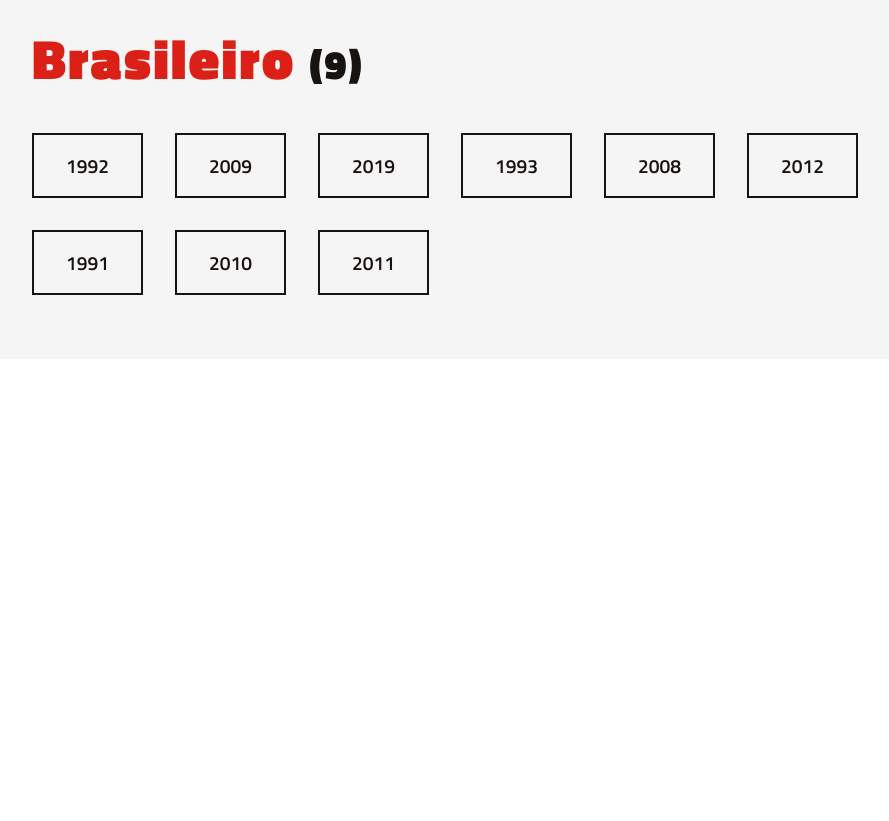
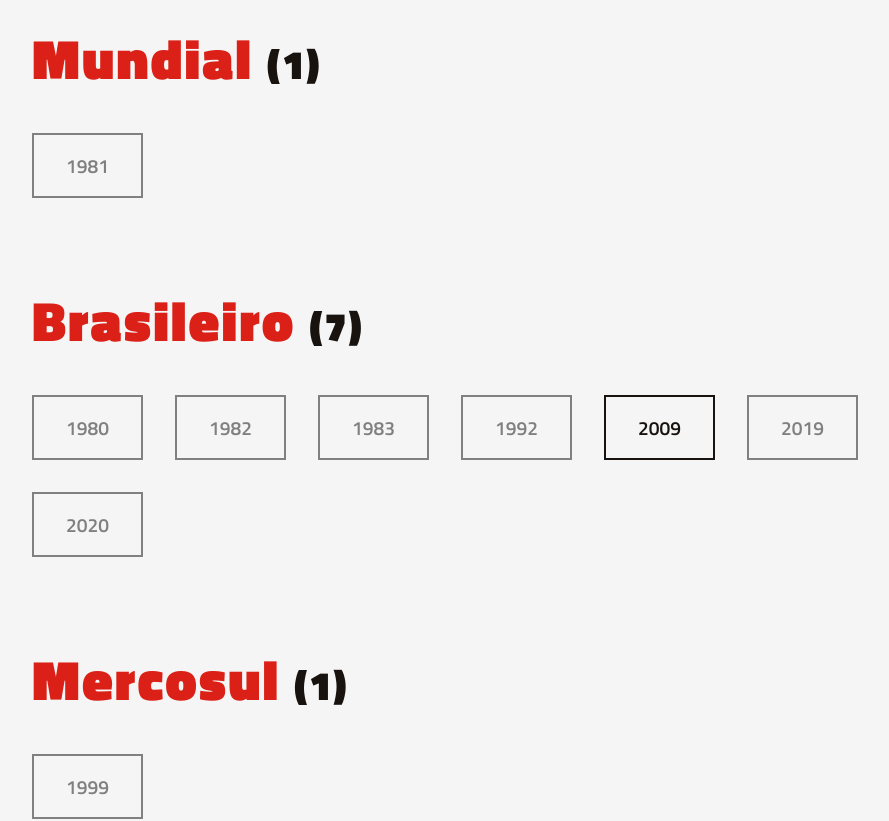
Before and after one commit to BrenoFischer/flamengo-titles, a React (Vite) app: page / in a window 1280 px wide. Shown: the part 1060-1881 px from the top of the page, without its empty margins (128-1017 px from the left). Before the commit the page ends 1419 px from the top, so only its background shows below. Built offline with nearby package versions, Linux system fonts and the light colour scheme.

Commit message:
add more championship categories and link not allowed for specific non implemented years

```diff
--- a/src/components/AllTitles/index.tsx
+++ b/src/components/AllTitles/index.tsx
@@ -6,17 +6,71 @@ import { LanguageContext } from '../../contexts/LanguageContext'
 export default function AllTitles() {
   const { activeLanguage } = useContext(LanguageContext)
 
-  const libertadoresTitles = ['1981', '2019', '2022']
+  const libertadoresTitles = [
+    { year: '1981', disabledLink: false },
+    { year: '2019', disabledLink: false },
+    { year: '2022', disabledLink: false },
+  ]
+
+  const worldTitles = [{ year: '1981', disabledLink: true }]
+
   const brasileiroTitles = [
-    '1992',
-    '2009',
-    '2019',
-    '1993',
-    '2008',
-    '2012',
-    '1991',
-    '2010',
-    '2011',
+    { year: '1980', disabledLink: true },
+    { year: '1982', disabledLink: true },
+    { year: '1983', disabledLink: true },
+    { year: '1992', disabledLink: true },
+    { year: '2009', disabledLink: false },
+    { year: '2019', disabledLink: true },
+    { year: '2020', disabledLink: true },
+  ]
+
+  const mercosulTitles = [{ year: '1999', disabledLink: true }]
+
+  const copaDoBrasilTitles = [
+    { year: '1990', disabledLink: true },
+    { year: '2006', disabledLink: true },
+    { year: '2013', disabledLink: true },
+    { year: '2022', disabledLink: true },
+  ]
+
+  const cariocaTitles = [
+    { year: '1914', disabledLink: true },
+    { year: '1915', disabledLink: true },
+    { year: '1920', disabledLink: true },
+    { year: '1921', disabledLink: true },
+    { year: '1925', disabledLink: true },
+    { year: '1927', disabledLink: true },
+    { year: '1939', disabledLink: true },
+    { year: '1942', disabledLink: true },
+    { year: '1943', disabledLink: true },
+    { year: '1944', disabledLink: true },
+    { year: '1953', disabledLink: true },
+    { year: '1954', disabledLink: true },
+    { year: '1955', disabledLink: true },
+    { year: '1963', disabledLink: true },
+    { year: '1965', disabledLink: true },
+    { year: '1972', disabledLink: true },
+    { year: '1974', disabledLink: true },
+    { year: '1978', disabledLink: true },
+    { year: '1979', disabledLink: true },
+    { year: '1979.2', disabledLink: true },
+    { year: '1981', disabledLink: true },
+    { year: '1986', disabledLink: true },
+    { year: '1991', disabledLink: true },
+    { year: '1996', disabledLink: true },
+    { year: '1999', disabledLink: true },
+    { year: '2000', disabledLink: true },
+    { year: '2001', disabledLink: true },
+    { year: '2004', disabledLink: true },
+    { year: '2007', disabledLink: true },
+    { year: '2008', disabledLink: true },
+    { year: '2009', disabledLink: true },
+    { year: '2011', disabledLink: true },
+    { year: '2014', disabledLink: true },
+    { year: '2017', disabledLink: true },
+    { year: '2019', disabledLink: true },
+    { year: '2020', disabledLink: true },
+    { year: '2021', disabledLink: true },
   ]
 
   return (
@@ -28,7 +82,11 @@ export default function AllTitles() {
       </h1>
       <ul>
         <TitleCategory category="Libertadores" titles={libertadoresTitles} />
+        <TitleCategory category="Mundial" titles={worldTitles} />
         <TitleCategory category="Brasileiro" titles={brasileiroTitles} />
+        <TitleCategory category="Mercosul" titles={mercosulTitles} />
+        <TitleCategory category="Copa do Brasil" titles={copaDoBrasilTitles} />
+        <TitleCategory category="Carioca" titles={cariocaTitles} />
       </ul>
     </AllTitlesContainer>
   )
--- a/src/components/AllTitles/styles.ts
+++ b/src/components/AllTitles/styles.ts
@@ -14,7 +14,7 @@ export const AllTitlesContainer = styled.main`
   }
 
   ul {
-    background-color: #f5f5f5;
+    background-color: ${(props) => props.theme.gray};
     padding: 4rem 10rem;
   }
 `
--- a/src/components/TitleCategory/index.tsx
+++ b/src/components/TitleCategory/index.tsx
@@ -1,9 +1,14 @@
-import { TitleCategoryContainer } from './styles'
+import { DisabledLink, EnabledLink, TitleCategoryContainer } from './styles'
 import { Link } from 'react-router-dom'
+
+interface Title {
+  year: string
+  disabledLink: boolean
+}
 
 interface TitleCategoryProps {
   category: string
-  titles: string[]
+  titles: Title[]
 }
 
 export default function TitleCategory({
@@ -18,11 +23,15 @@ export default function TitleCategory({
         {category} <span>({quantityOfTitles})</span>
       </h2>
       <div>
-        {titles.map((title) => (
-          <Link key={title} to={`title/${category}/${title}`}>
-            <p>{title}</p>
-          </Link>
-        ))}
+        {titles.map((title) =>
+          title.disabledLink ? (
+            <DisabledLink key={title.year}>{title.year}</DisabledLink>
+          ) : (
+            <Link key={title.year} to={`title/${category}/${title.year}`}>
+              <EnabledLink>{title.year}</EnabledLink>
+            </Link>
+          ),
+        )}
       </div>
     </TitleCategoryContainer>
   )
--- a/src/components/TitleCategory/styles.ts
+++ b/src/components/TitleCategory/styles.ts
@@ -35,12 +35,16 @@ export const TitleCategoryContainer = styled.li`
 
   p {
     padding: 1rem 2rem;
-    border: 2px solid ${(props) => props.theme.black};
-    cursor: pointer;
 
     font-family: 'Titillium Web', sans-serif;
     font-weight: 600;
     font-size: 1.2rem;
+  }
+`
+
+export const EnabledLink = styled.p`
+  border: 2px solid ${(props) => props.theme.black};
+  cursor: pointer;
 
   transition: all 0.1s ease-out;
 
@@ -49,5 +53,10 @@ export const TitleCategoryContainer = styled.li`
     color: ${(props) => props.theme.white};
     border: 2px solid ${(props) => props.theme.red};
   }
-  }
 `
+
+export const DisabledLink = styled.p`
+  border: 2px solid ${(props) => props.theme.darkGray};
+  color: ${(props) => props.theme.darkGray};
+  cursor: not-allowed;
+`
--- a/src/styles/themes/default.ts
+++ b/src/styles/themes/default.ts
@@ -4,4 +4,7 @@ export const defaultTheme = {
   red: '#db2017',
 
   black: '#191310',
+
+  gray: '#f5f5f5',
+  darkGray: '#808080',
 } as const
```
Lines whose indentation alone changed are shown as unchanged.
